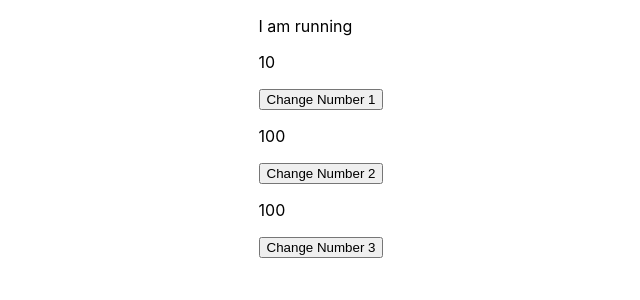
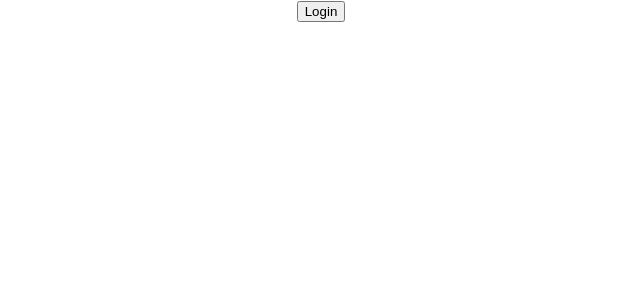
Before and after one commit to harshitchopra7/rj7-concepts, a React (Create React App) app: page / in a window 1280 px wide. Shown: the top 300 px of the page, without its empty margins (319-959 px from the left). Built offline with nearby package versions, Linux system fonts and the light colour scheme.

Commit message:
events and conditional operators

```diff
--- a/src/App.js
+++ b/src/App.js
@@ -5,6 +5,8 @@ import Hooks from "./concepts/Hooks";
 import Calculator from "./practice/Calculator";
 import ApiCalling from "./concepts/apiCalling";
 import LifeCycleMethods from "./concepts/LifeCycleMethods";
+import Events from "./concepts/Events";
+import ConditionalOperators from "./concepts/ConditionalOperators";
 
 function App() {
   // this area is used to write js
@@ -15,7 +17,9 @@ function App() {
       {/* <Hooks /> */}
       {/* <Calculator /> */}
       {/* <ApiCalling /> */}
-      <LifeCycleMethods />
+      {/* <LifeCycleMethods /> */}
+      {/* <Events /> */}
+      <ConditionalOperators />
     </div>
   );
 }
--- /dev/null
+++ b/src/concepts/ConditionalOperators.js
@@ -0,0 +1,36 @@
+import React, { useState } from "react";
+
+function ConditionalOperators() {
+  const [age, setAge] = useState(17);
+
+  const [isLoggedIn, setLoggedIn] = useState(false);
+
+  if (age >= 18) {
+    console.log("eligible to vote");
+  } else {
+    console.log("not eligible to vote");
+  }
+
+  return (
+    <div>
+      {/* Ternary Operators  */}
+      {/* {age >= 18 ? (
+        <p>You are eligible to vote</p>
+      ) : (
+        <p>You are not eligible to vote</p>
+      )} */}
+
+      {/* {age >= 18 && <p>You are eligible to vote</p>} */}
+
+      {/* <button onClick={() => setAge(20)}>Change age </button> */}
+
+      {isLoggedIn === false ? (
+        <button onClick={() => setLoggedIn(true)}>Login</button>
+      ) : (
+        <button onClick={() => setLoggedIn(false)}>Logout</button>
+      )}
+    </div>
+  );
+}
+
+export default ConditionalOperators;
--- /dev/null
+++ b/src/concepts/Events.js
@@ -0,0 +1,20 @@
+import React, { useState } from "react";
+
+function Events() {
+  const [inputValue, setInputValue] = useState("");
+
+  return (
+    <div>
+      <p>Name</p>
+      <input
+        placeholder="Enter your name"
+        value={inputValue}
+        onChange={(event) => setInputValue(event.target.value)}
+      />
+      <p>{inputValue}</p>
+      <button onClick={(e) => console.log("Button event", e)}>button</button>
+    </div>
+  );
+}
+
+export default Events;
--- a/src/concepts/LifeCycleMethods.js
+++ b/src/concepts/LifeCycleMethods.js
@@ -19,7 +19,7 @@ function LifeCycleMethods() {
 
   useEffect(() => {
     console.log("I am useEffect");
-  });
+  }, []);
 
   function changeNumber1() {
     setNumber1(number1 + 10);
@@ -29,7 +29,8 @@ function LifeCycleMethods() {
     setNumber2(number2 + 100);
   }
 
-  function changeNumber3() {
+  function changeNumber3(e) {
+    console.log(e);
     setNumber3(number3 + 100);
   }
 
```
